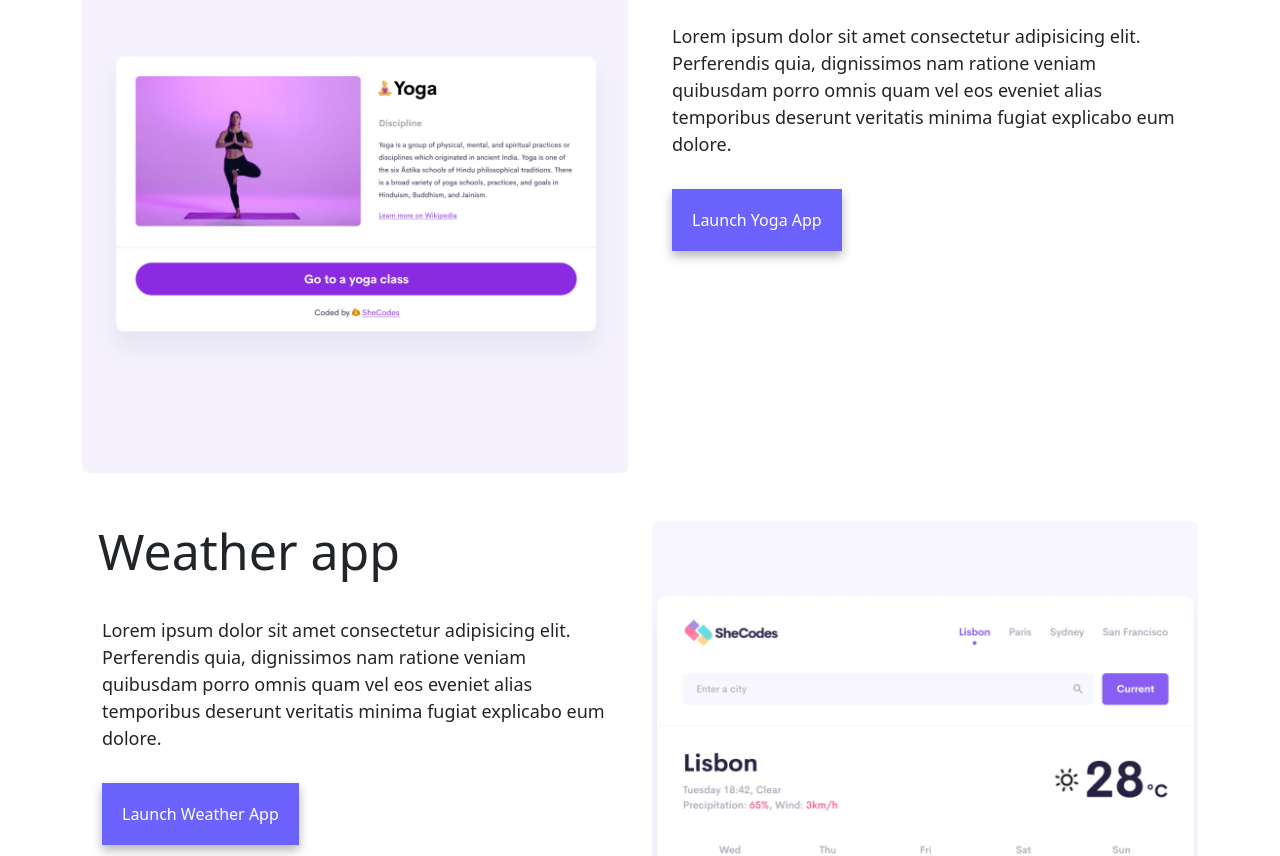
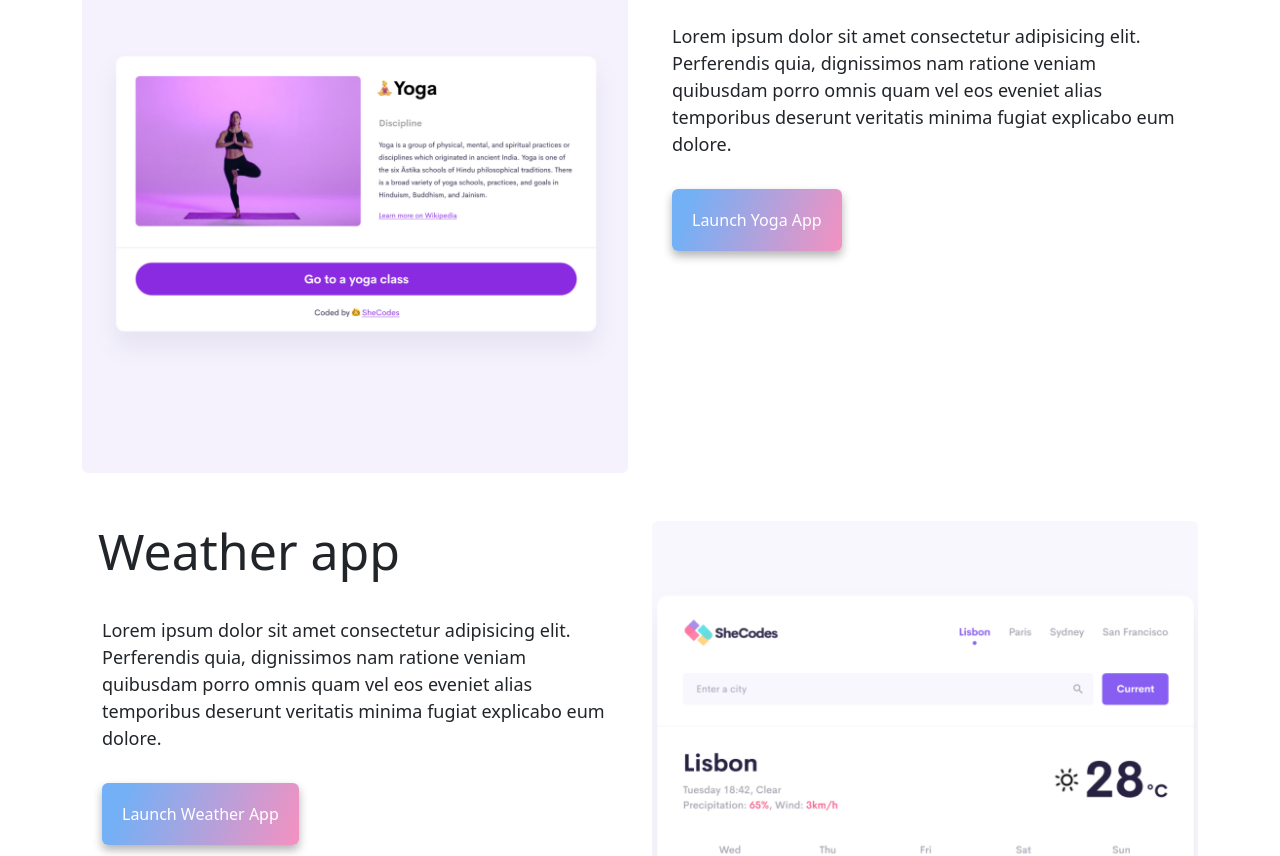
Before and after one commit to GSaini03/Multiple-page-static-website, a plain HTML site: page index.html in a window 1280 px wide. Shown: the part 609-1465 px from the top of the page. Drawn offline with nearby package versions, Linux system fonts and the light colour scheme.

Commit message:
Changed button settings

```diff
--- a/css/style.css
+++ b/css/style.css
@@ -69,7 +69,11 @@ p {
 }
 
 .link-btn {
-  background: var(--primary-color);
+  background: linear-gradient(
+    109.6deg,
+    rgb(115, 176, 246) 11.2%,
+    rgb(245, 145, 192) 100.3%
+  );
   box-shadow: var(--box-shadow);
   color: white;
   text-decoration: none;
--- a/index.html
+++ b/index.html
@@ -70,7 +70,7 @@
             explicabo eum dolore.
           </p>
           <div class="app-button">
-            <a href="#" class="link-btn">Launch Yoga App</a>
+            <a href="#" class="link-btn rounded">Launch Yoga App</a>
           </div>
         </div>
       </div>
@@ -85,7 +85,7 @@
             explicabo eum dolore.
           </p>
           <div class="app-button">
-            <a href="#" class="link-btn">Launch Weather App</a>
+            <a href="#" class="link-btn rounded">Launch Weather App</a>
           </div>
         </div>
         <div class="col-md-6">
@@ -107,7 +107,7 @@
             explicabo eum dolore.
           </p>
           <div class="app-button mb-5">
-            <a href="#" class="link-btn">Launch Yogurt App</a>
+            <a href="#" class="link-btn rounded">Launch Yogurt App</a>
           </div>
         </div>
       </div>
```
